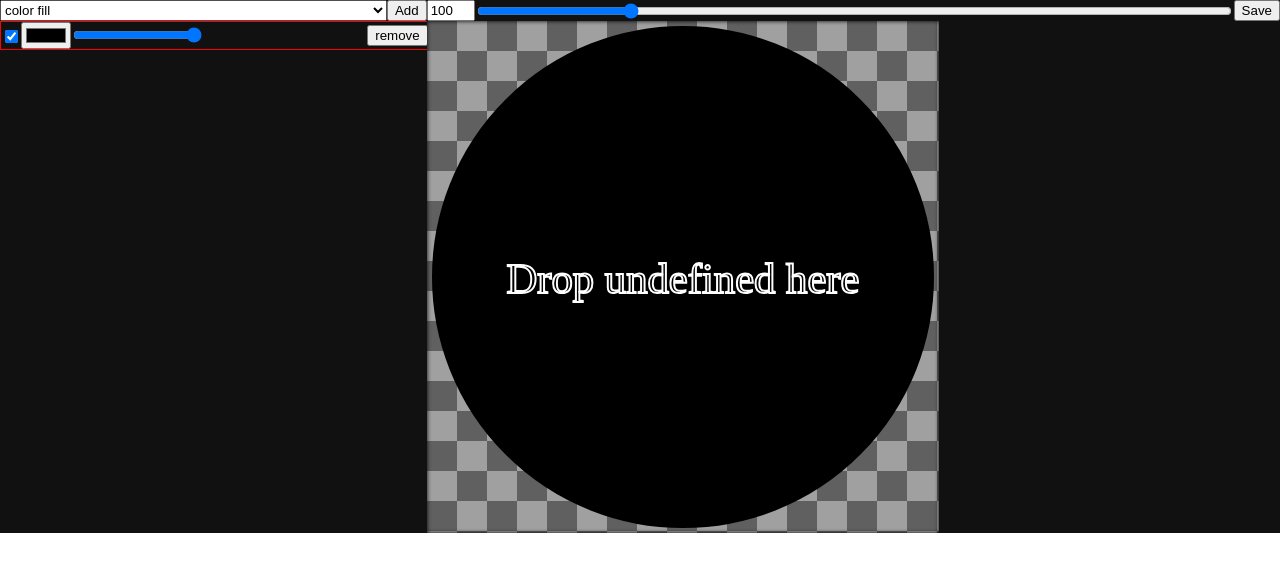
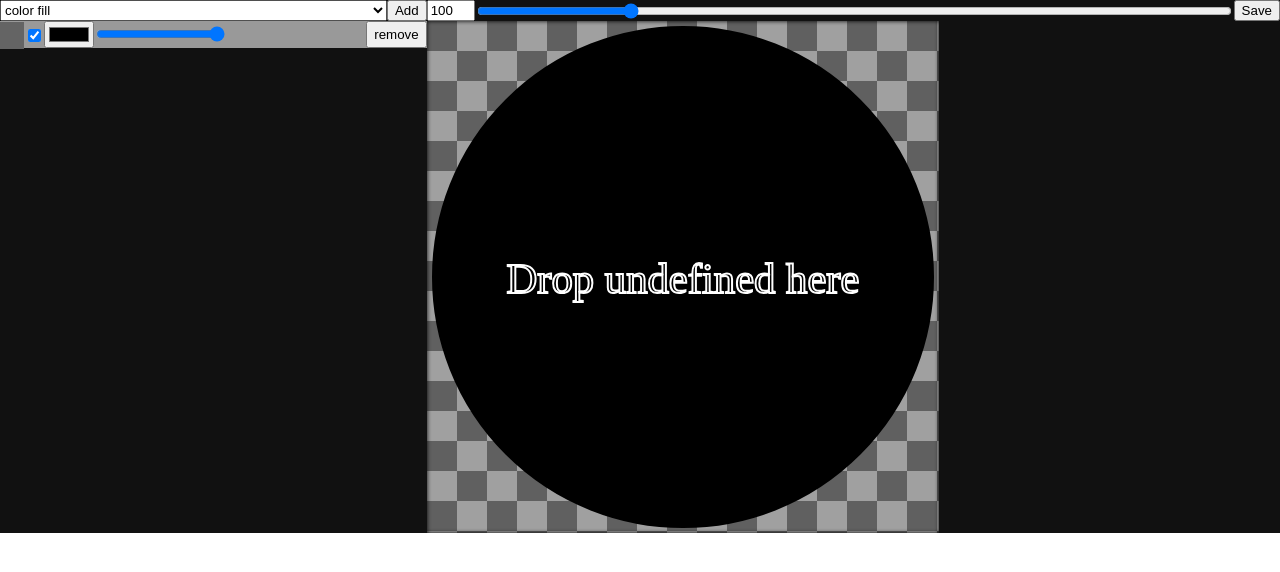
Before and after one commit to kettek/tokenr, a plain HTML site: page index.html in a window 1280 px wide. Both pictures are taken after a click on the input "Add". Drawn offline with nearby package versions, Linux system fonts and the light colour scheme; a web font is replaced by a local one.

Commit message:
Add visual element for effects click and drag

```diff
--- a/index.html
+++ b/index.html
@@ -69,14 +69,21 @@
       display: flex;
       flex-direction: row;
       width: 100%;
-      border: 1px solid red;
-      align-items: center;
+      background-color: #999;
     }
     .tokenr-editor-effects-item-content {
       flex: 1;
     }
     .tokenr-editor-effects-item-add {
       flex: 1;
+    }
+    .tokenr-editor-effects-item-move {
+      display: block;
+      width: 24px;
+      min-height: 100%;
+      margin: 1px 0 1px 0;
+      background-color: #646464;
+      cursor: move;
     }
     #tokenr-editor-view {
       flex: 2;
--- a/tokenr.js
+++ b/tokenr.js
@@ -339,6 +339,7 @@ effects.on('add', function(index) {
   for (var i = 0; i < effect_view.length; i++) {
     itemContent.appendChild(effect_view[i])
   }
+  itemContainer.appendChild(effects.fab('div', {className: 'tokenr-editor-effects-item-move'}))
   itemContainer.appendChild(itemContent)
   var _index = effects.list.length
   itemContainer.appendChild(effects.fab('input', {
```
